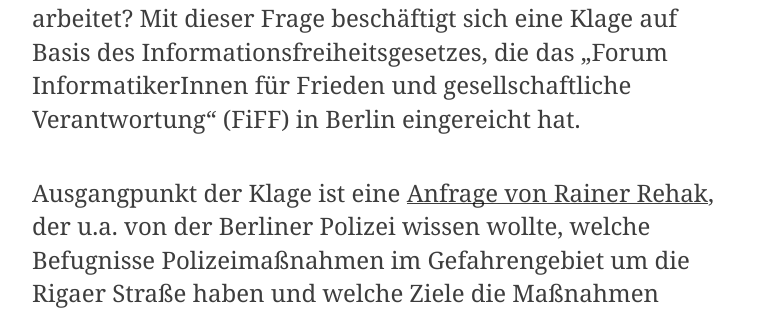
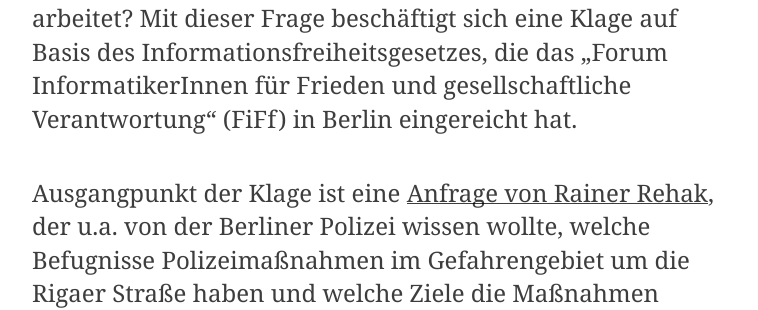
Before and after one commit to okfde/blog.fragdenstaat.de, a Jekyll site: the page built from _posts/2016/2016-08-16-gefahrengebiet.markdown, in a window 1280 px wide and 1400 px high. Shown: the part 447-757 px from the top of the window, without its empty margins (258-1016 px from the left). Built offline with Jekyll 4.4.1, drawn with Linux system fonts in a browser that asks for light colours; some of the changed text lies outside the part shown.

```diff
--- a/_posts/2016/2016-08-16-gefahrengebiet.markdown
+++ b/_posts/2016/2016-08-16-gefahrengebiet.markdown
@@ -6,7 +6,7 @@ tags: [berlin, polizei, rigaer]
 
 ---
 
-Wie kann die Verfassungsmäßigkeit von Polizeimaßnahmen kontrolliert werden, wenn nicht bekannt ist, wie die Polzei arbeitet? Mit dieser Frage beschäftigt sich eine Klage auf Basis des Informationsfreiheitsgesetzes, die das "Forum InformatikerInnen für Frieden und gesellschaftliche Verantwortung" (FiFF) in Berlin eingereicht hat.
+Wie kann die Verfassungsmäßigkeit von Polizeimaßnahmen kontrolliert werden, wenn nicht bekannt ist, wie die Polzei arbeitet? Mit dieser Frage beschäftigt sich eine Klage auf Basis des Informationsfreiheitsgesetzes, die das "Forum InformatikerInnen für Frieden und gesellschaftliche Verantwortung" (FiFf) in Berlin eingereicht hat.
 
 Ausgangpunkt der Klage ist eine <a href="https://fragdenstaat.de/anfrage/details-zum-kriminalitatsbelasteten-ortes-um-die-rigaer-strae/#nachricht-44193">Anfrage von Rainer Rehak</a>, der u.a. von der Berliner Polizei wissen wollte, welche Befugnisse Polizeimaßnahmen im Gefahrengebiet um die Rigaer Straße haben und welche Ziele die Maßnahmen haben.
 
@@ -16,7 +16,7 @@ Dazu sagt Rainer Rehak: "Mit gutem Grund gibt es die verfassungsrechtliche Maßg
 
 Tatsächlich erscheint die Begründung der Polizei für die Ablehnung fadenscheinig: Besondere Befugnisse, die sich die Polizei im Gefahrengebiet selbst gibt, müssen durch die Öffentlichkeit überprüfbar sein. Werden solche Informationen nicht herausgegeben, erscheint das Instrument der Informationsfreiheit als nutzlos.
 
-Klagen nach dem Informationsfreiheitsgesetz können in der ersten Instanz bis zu 2.500 Euro kosten. Für die Finanzierung bittet das FiFF um Unterstützung. <a href="http://www.fiff.de/spende-klage-rigaer">Spendet hier!</a>
+Klagen nach dem Informationsfreiheitsgesetz können in der ersten Instanz bis zu 2.500 Euro kosten. Für die Finanzierung bittet das FiFf um Unterstützung. <a href="http://www.fiff.de/spende-klage-rigaer">Spendet hier!</a>
 
 <strong><a href="http://www.fiff.de/spende-klage-rigaer">Weitere Infos zum Fall</a><br>
 <a href="https://fragdenstaat.de/anfrage/details-zum-kriminalitatsbelasteten-ortes-um-die-rigaer-strae/#nachricht-44193">Zur Anfrage</a><br>
```
